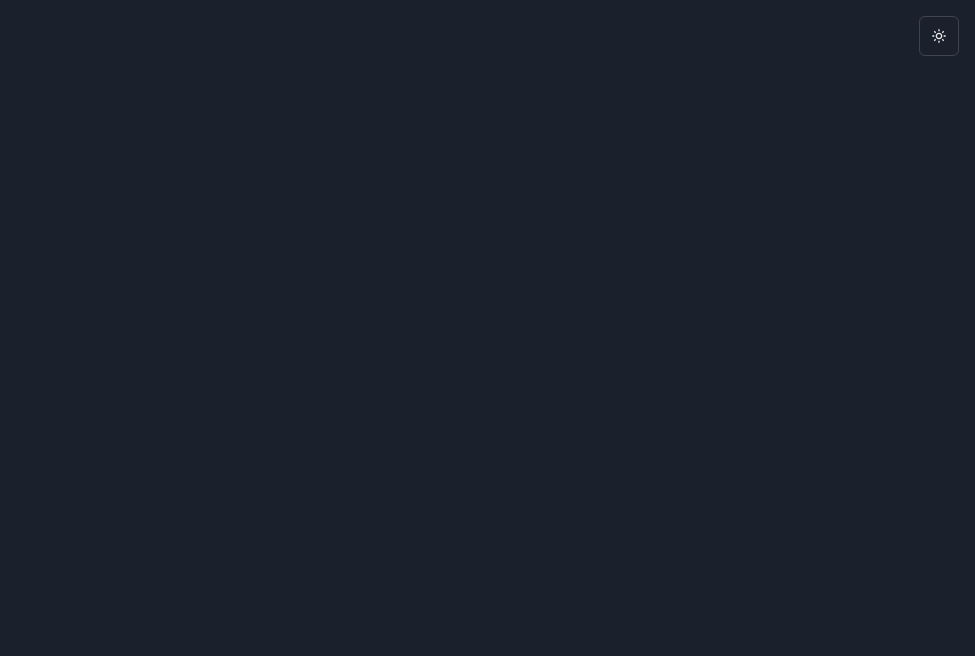
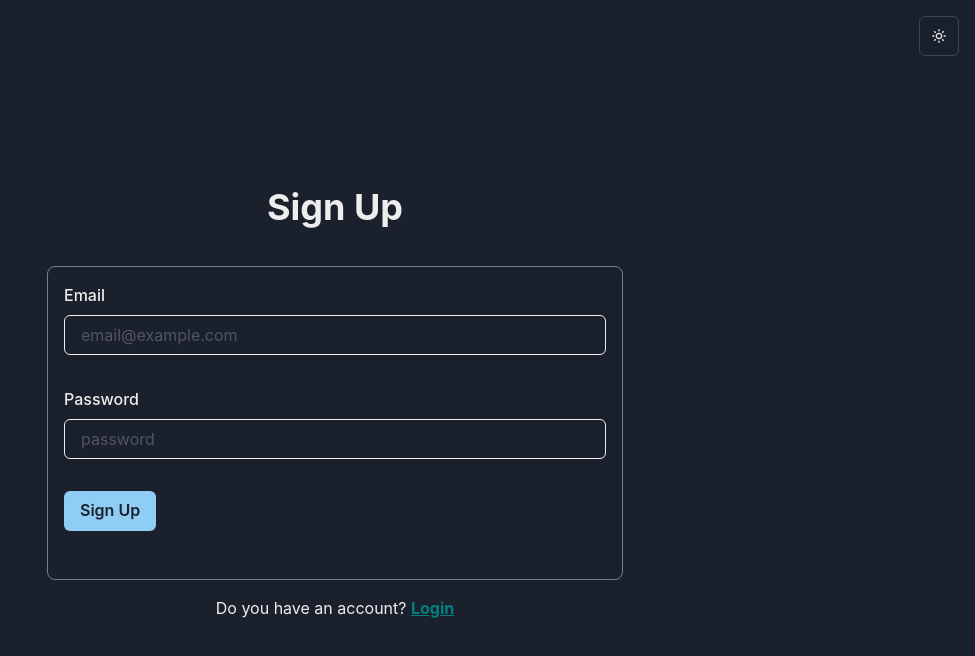
Before and after one commit to jovan-vukic/schneider-project, a React (Vite) app in the folder client/: page /admin in a window 1280 px wide. Before the commit this address had no page. Shown: the top 656 px of the page, without its empty margins (305-1280 px from the left). Built offline with nearby package versions, Linux system fonts and the light colour scheme.

Commit message:
Add admin sign up page

```diff
--- a/client/src/App.jsx
+++ b/client/src/App.jsx
@@ -17,6 +17,7 @@ function App() {
           <Route path="/" element={<Login />} />
           <Route path="/login" element={<Login />} />
           <Route path="/signup" element={<Login />} />
+          <Route path="/admin" element={<Login />} />
           <Route element={<ProtectedRoute />}>
             <Route path="/home" element={<Home />} />
           </Route>
--- a/client/src/components/auth/Login.jsx
+++ b/client/src/components/auth/Login.jsx
@@ -23,7 +23,8 @@ const Login = () => {
   const [inputError, setInputError] = useState({ username: "", password: "" });
   const [credentialsError, setCredentialsError] = useState("");
 
-  const isSignUpPage = location.pathname === "/signup";
+  const isSignUpPage =
+    location.pathname === "/signup" || location.pathname === "/admin";
 
   const setInputFieldError = (field, message) => {
     setInputError((prevInputError) => ({
@@ -82,7 +83,11 @@ const Login = () => {
 
     if (errorOccurred) return;
 
-    const response = await data.handleSignUp(email, password, "USER");
+    const response = await data.handleSignUp(
+      email,
+      password,
+      location.pathname === "/admin" ? "ADMIN" : "USER"
+    );
 
     if (response === "Success") {
       setInput({ username: "", password: "" });
```
